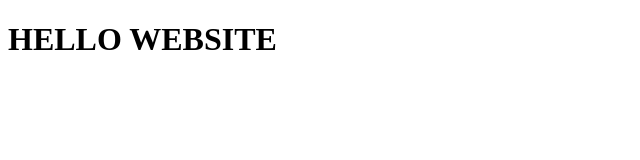
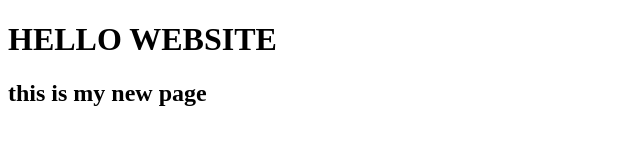
Before and after one commit to satwik104/Globe, a plain HTML site: page index.html in a window 1280 px wide. Shown: the whole page, without its empty margins (0-640 px from the left). Drawn offline with Linux system fonts and the light colour scheme.

Commit message:
add headline

```diff
--- a/index.html
+++ b/index.html
@@ -7,5 +7,6 @@
 </head>
 <body>
     <h1>HELLO WEBSITE</h1>
+    <h2>this is my new page</h2>
 </body>
 </html>
```
